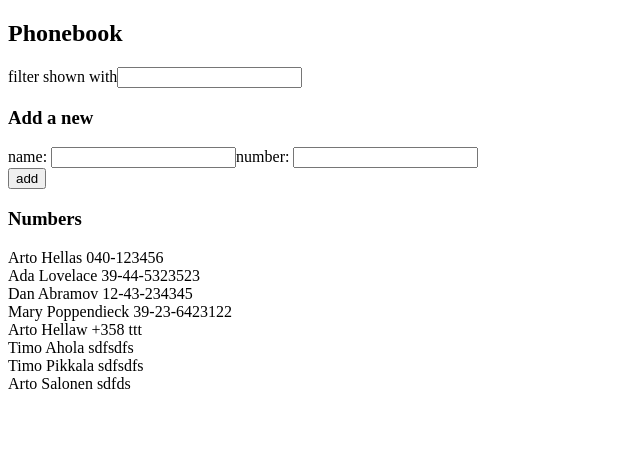
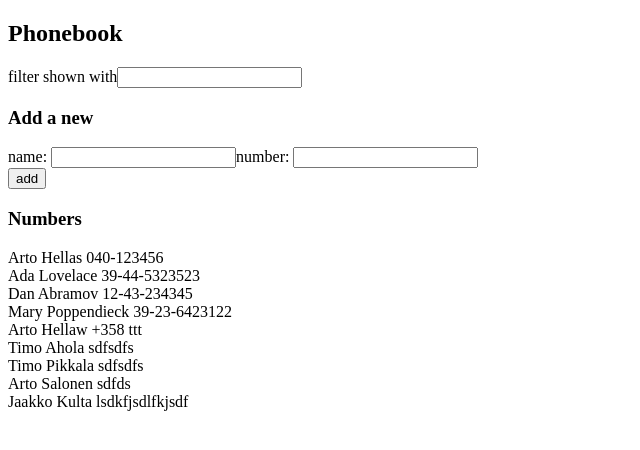
Before and after one commit to afkal/fullstackopen, a React (Create React App) app in the folder Osa2/puhelinluettelo/: page / in a window 1280 px wide. Shown: the top 450 px of the page, without its empty margins (0-640 px from the left). Built offline with nearby package versions, Linux system fonts and the light colour scheme; data requests are answered from the project's data file.

Commit message:
Tehtävä 2.16

```diff
--- a/Osa2/puhelinluettelo/db.json
+++ b/Osa2/puhelinluettelo/db.json
@@ -39,6 +39,11 @@
       "name": "Arto Salonen",
       "number": "sdfds",
       "id": 8
+    },
+    {
+      "name": "Jaakko Kulta",
+      "number": "lsdkfjsdlfkjsdf",
+      "id": 9
     }
   ]
 }
--- a/Osa2/puhelinluettelo/src/App.js
+++ b/Osa2/puhelinluettelo/src/App.js
@@ -1,13 +1,10 @@
 import React, { useState, useEffect } from 'react'
-import axios from 'axios'
 import Persons from './components/Persons'
 import PersonForm from './components/PersonForm'
 import Filter from './components/Filter'
+import personService from './services/persons'
 
 const App = () => {
-
-
-  const endpoint = 'http://localhost:3001/persons'
 
   const [ persons, setPersons ] = useState([])
   const [ newName, setNewName ] = useState('')
@@ -15,12 +12,11 @@
   const [ visible, setVisible ] = useState([])
 
   useEffect(() => {
-    console.log('using Effect')
-    axios
-      .get(endpoint)
+    console.log('using personService via Effect')
+    personService
+      .getAll()
       .then(response => {
-        console.log('promise fulfilled')
-        console.log(response.data)
+        setPersons(response.data)
         setPersons(response.data)
         setVisible(response.data)
       })
--- a/Osa2/puhelinluettelo/src/components/PersonForm.js
+++ b/Osa2/puhelinluettelo/src/components/PersonForm.js
@@ -1,5 +1,5 @@
 import React from 'react'
-import axios from 'axios'
+import personService from '../services/persons'
 
 const PersonForm = ({persons, setPersons,  name, setName, number, setNumber, setVisible}) => {
 
@@ -25,6 +25,14 @@
 
     } else {
       const personObject = {name, number}
+
+      personService
+        .create(personObject)
+        .then(response => {
+          setPersons(persons.concat(response.data))
+          setVisible(persons.concat(response.data))
+        })
+      /*
       axios
         .post('http://localhost:3001/persons', personObject)
         .then(response => {
@@ -32,9 +40,7 @@
           setPersons(persons.concat(response.data))
           setVisible(persons.concat(response.data))
         })
-
-      //setPersons(persons.concat(personObject))
-      //setVisible(persons.concat(personObject))
+      */
     }
   }
 
--- /dev/null
+++ b/Osa2/puhelinluettelo/src/services/persons.js
@@ -0,0 +1,16 @@
+import axios from 'axios'
+const baseUrl = 'http://localhost:3001/persons'
+
+const getAll = () => {
+  return axios.get(baseUrl)
+}
+
+const create = newObject => {
+  return axios.post(baseUrl, newObject)
+}
+
+const update = (id, newObject) => {
+  return axios.put(`${baseUrl}/${id}`, newObject)
+}
+
+export default {getAll, create, update}
```
